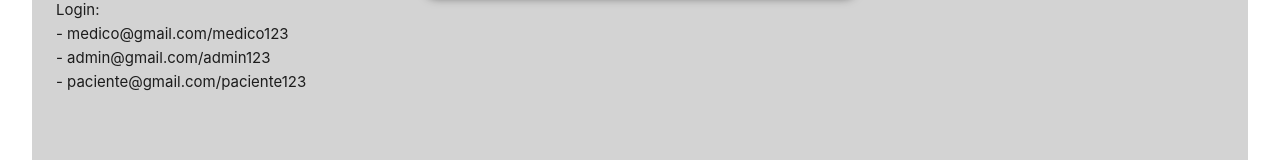
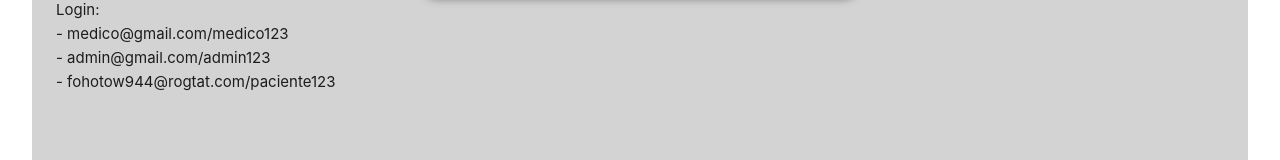
Before and after one commit to LuisZMarques/frontend-deploy, a Vue app: page /login in a window 1280 px wide. Shown: the part 554-714 px from the top of the page. Built offline with nearby package versions, Linux system fonts and the light colour scheme; no server answers.

Commit message:
email de teste

```diff
--- a/src/views/LoginPage.vue
+++ b/src/views/LoginPage.vue
@@ -21,7 +21,7 @@
     <p>Login:</p>
     <p> - medico@gmail.com/medico123</p>
     <p> - admin@gmail.com/admin123</p>
-    <p> - paciente@gmail.com/paciente123</p>
+    <p> - fohotow944@rogtat.com/paciente123</p>
   </v-container>
 </template>
 
```
